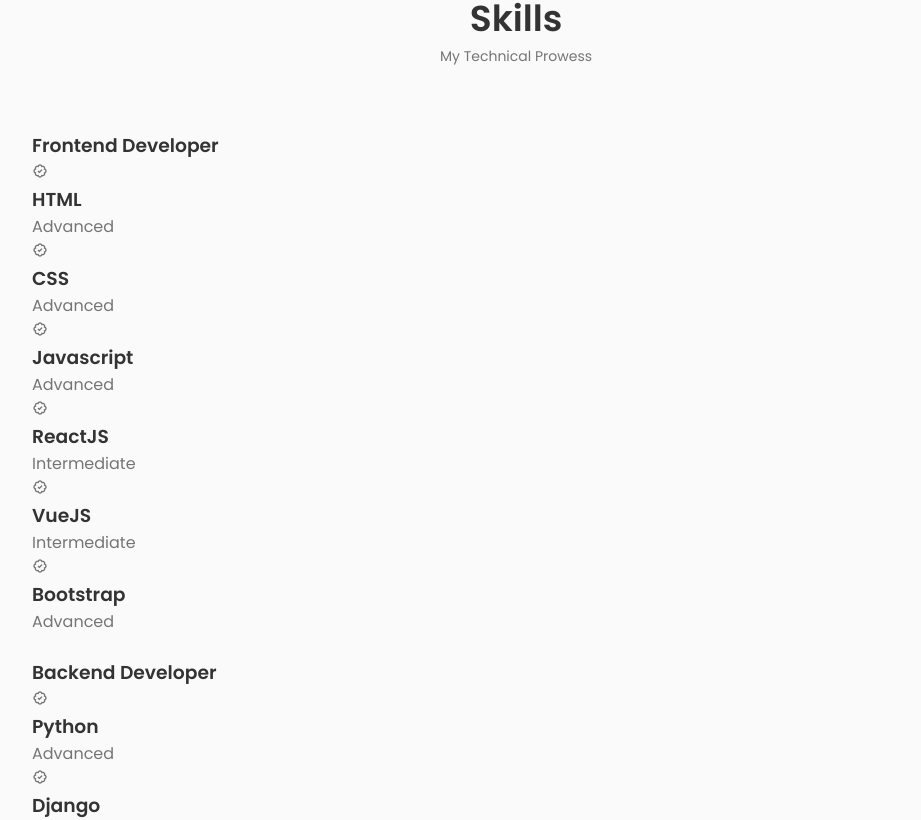
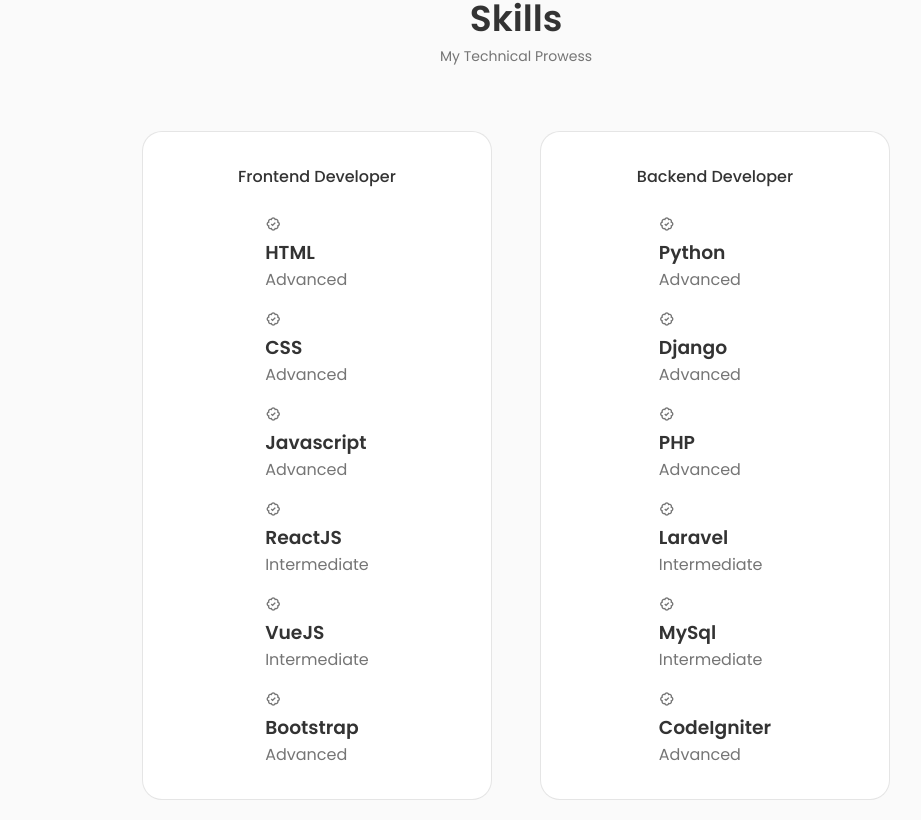
Before and after one commit to stevescilar/Master_Steve, a React (Create React App) app: page / in a window 1280 px wide. Shown: the part 1455-2275 px from the top of the page, without its empty margins (124-1045 px from the left). Built offline with nearby package versions, Linux system fonts and the light colour scheme.

Commit message:
update-skills

```diff
--- a/src/components/skills/skills.css
+++ b/src/components/skills/skills.css
@@ -0,0 +1,31 @@
+.skills__container {
+    grid-template-columns: repeat(2, 350px);
+    column-gap: 3rem;
+    justify-content: center;
+}
+
+.skills__content {
+    background-color: var(--container-color);
+    border: 1px solid rgba(0, 0, 0, 0.1);
+    padding: 2rem 4rem;
+    border-radius: 1.25rem;
+}
+
+.skills__title {
+    font-size: var(--normal-font-size);
+    font-weight: var(--font-medium);
+    text-align: center;
+    margin-bottom: var(--mb-1-5);
+}
+
+.skills__box {
+    display: flex;
+    justify-content: center;
+    column-gap: 2.5rem;
+}
+
+.skills__group {
+    display: grid;
+    align-items: flex-start;
+    row-gap: 1rem;
+}
```
